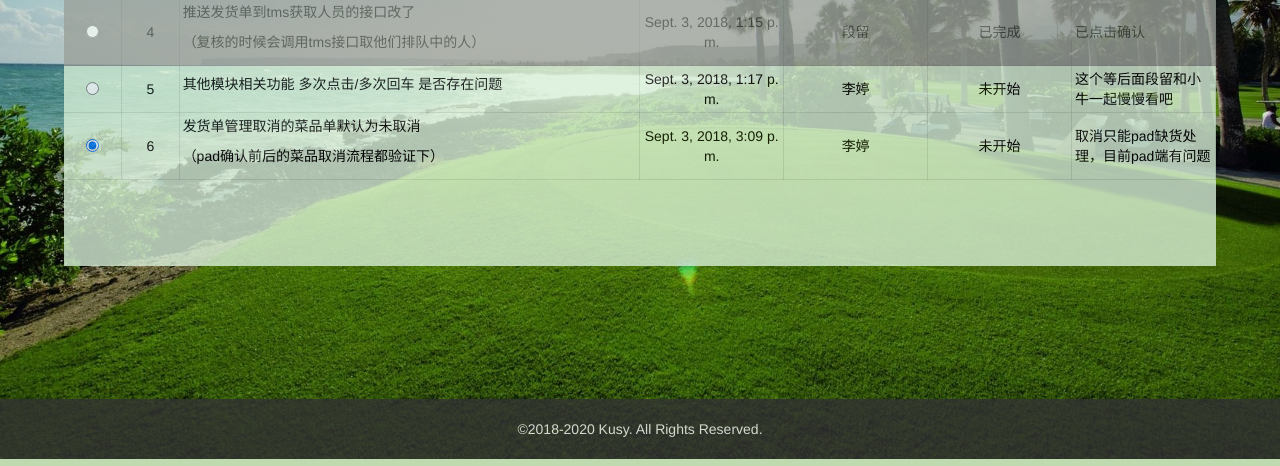
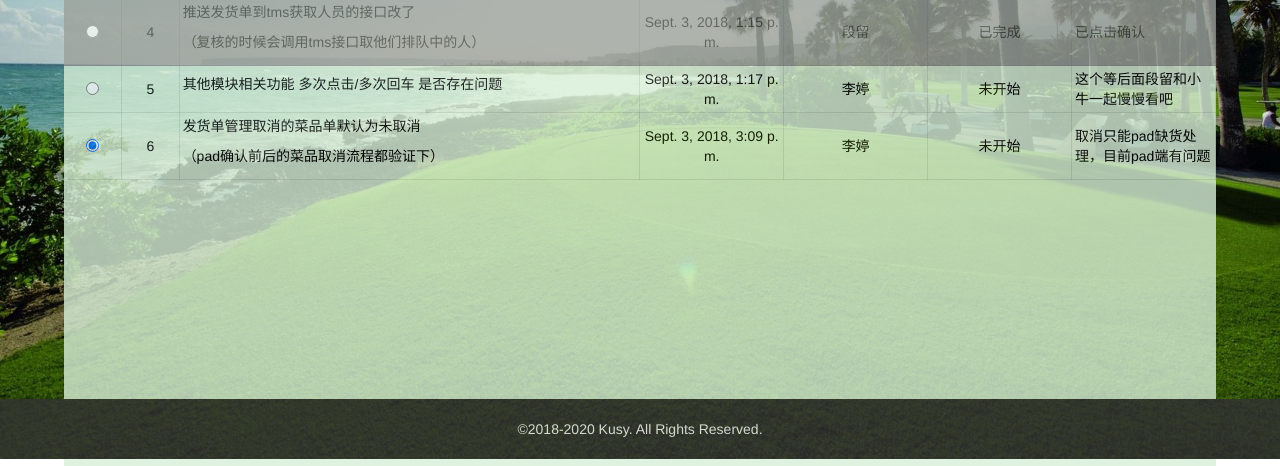
Before and after one commit to thinkthango/mysite, a Django app: template blog/templates/taskmanage.html in a window 1280 px wide. Shown: the part 341-807 px from the top of the page. Run offline with Django 3.2, Linux system fonts and the light colour scheme; the template is opened without the code that fills it: values that come from a table or form of the project are taken from there, others are empty; data comes from the database, SQL or seed files in the repository; some libraries are stand-ins or nearby versions.

Commit message:
update css

```diff
--- a/static/css/taskmanage.css
+++ b/static/css/taskmanage.css
@@ -59,7 +59,7 @@ tr th, tr td{
 /*关键设置 tbody出现滚动条*/
 table tbody {
     display: block;
-    height: 448px;
+    height: 648px;
     overflow-y: scroll;
 }
 
@@ -102,7 +102,7 @@ tr td:nth-child(7){
 
 .data_table.head tbody{
     height: 21px;
-    overflow-y:auto;
+    overflow-y:hidden;
     width: calc( 100% - 17px);
 }
 .data_table.head{
```
